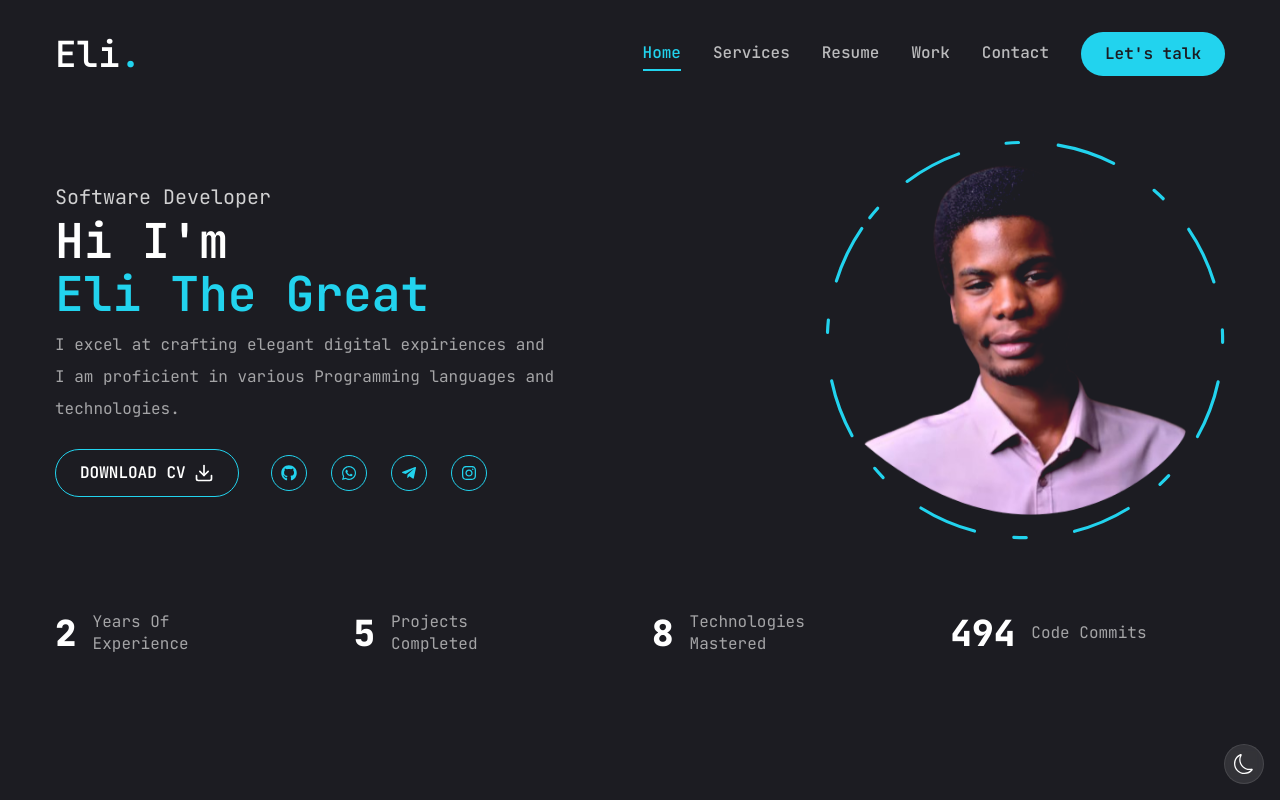
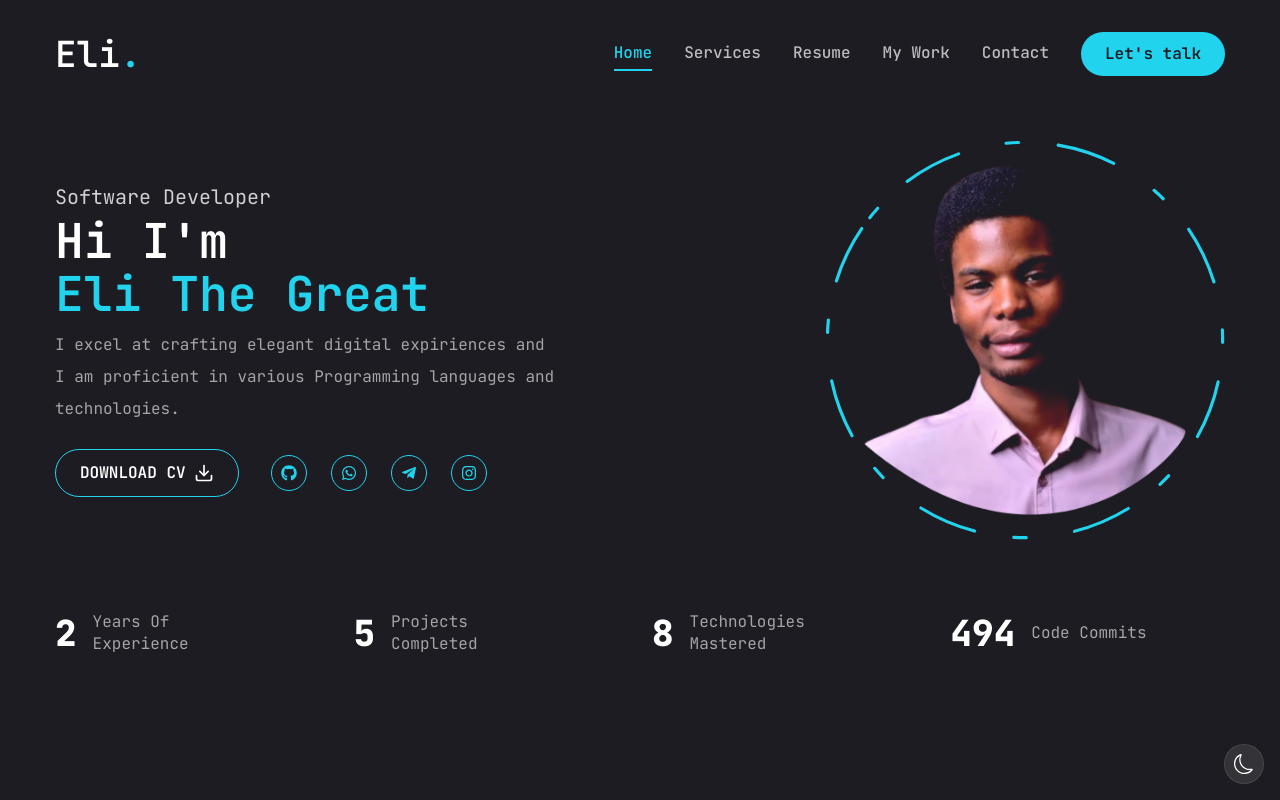
Before and after one commit to ETG1/Eli, a Next.js app: page / in a window 1280 px wide. Built offline with nearby package versions, Linux system fonts and the light colour scheme.

Commit message:
Components change

```diff
--- a/components/MobileNav.jsx
+++ b/components/MobileNav.jsx
@@ -19,7 +19,7 @@ const links = [
         path: "/resume",
     },
     {
-        name: "work",
+        name: "my work",
         path: "/work",
     },
     {
--- a/components/Nav.jsx
+++ b/components/Nav.jsx
@@ -17,7 +17,7 @@ const links = [
         path: "/resume",
     },
     {
-        name: "work",
+        name: "my work",
         path: "/work",
     },
     {
```
